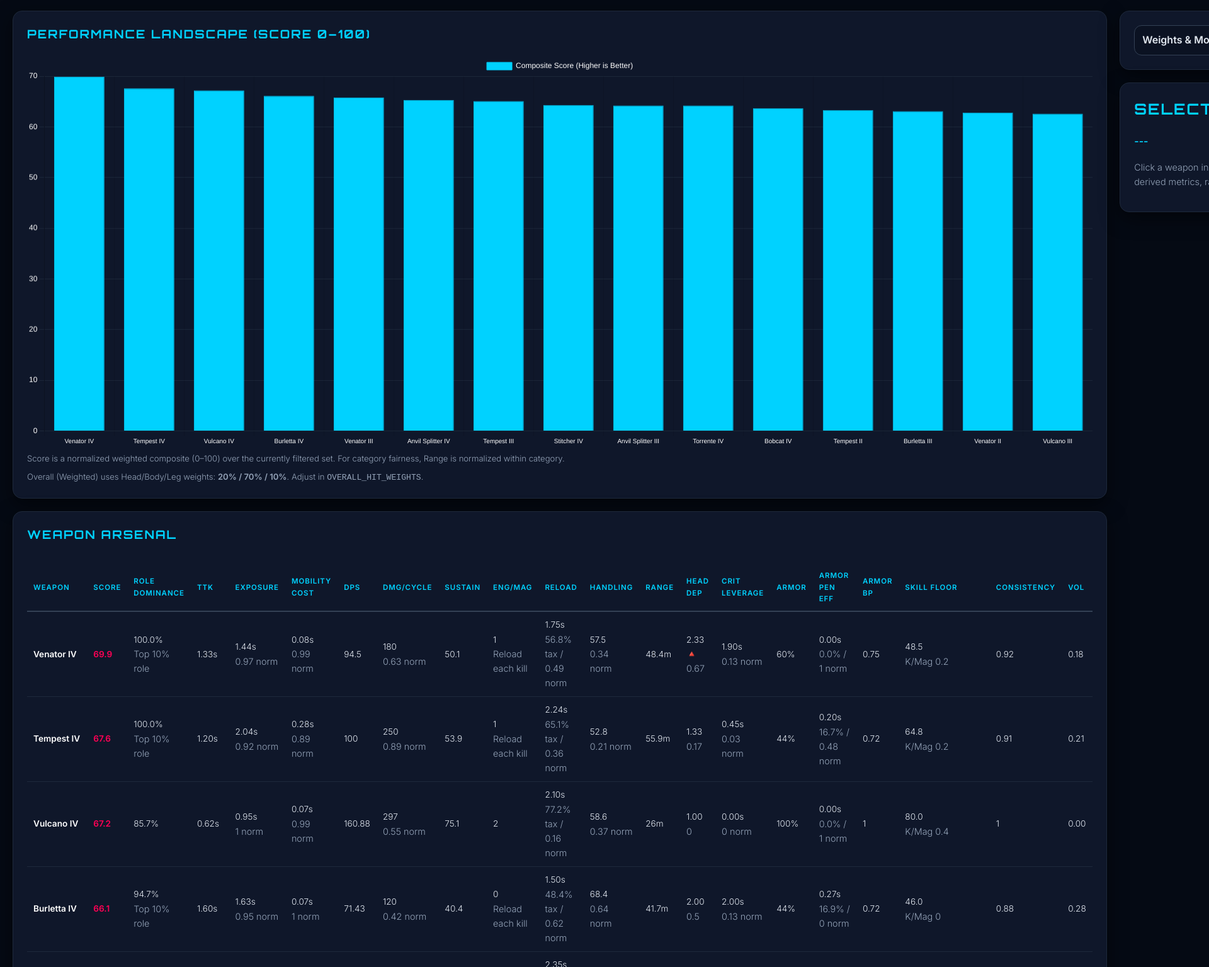
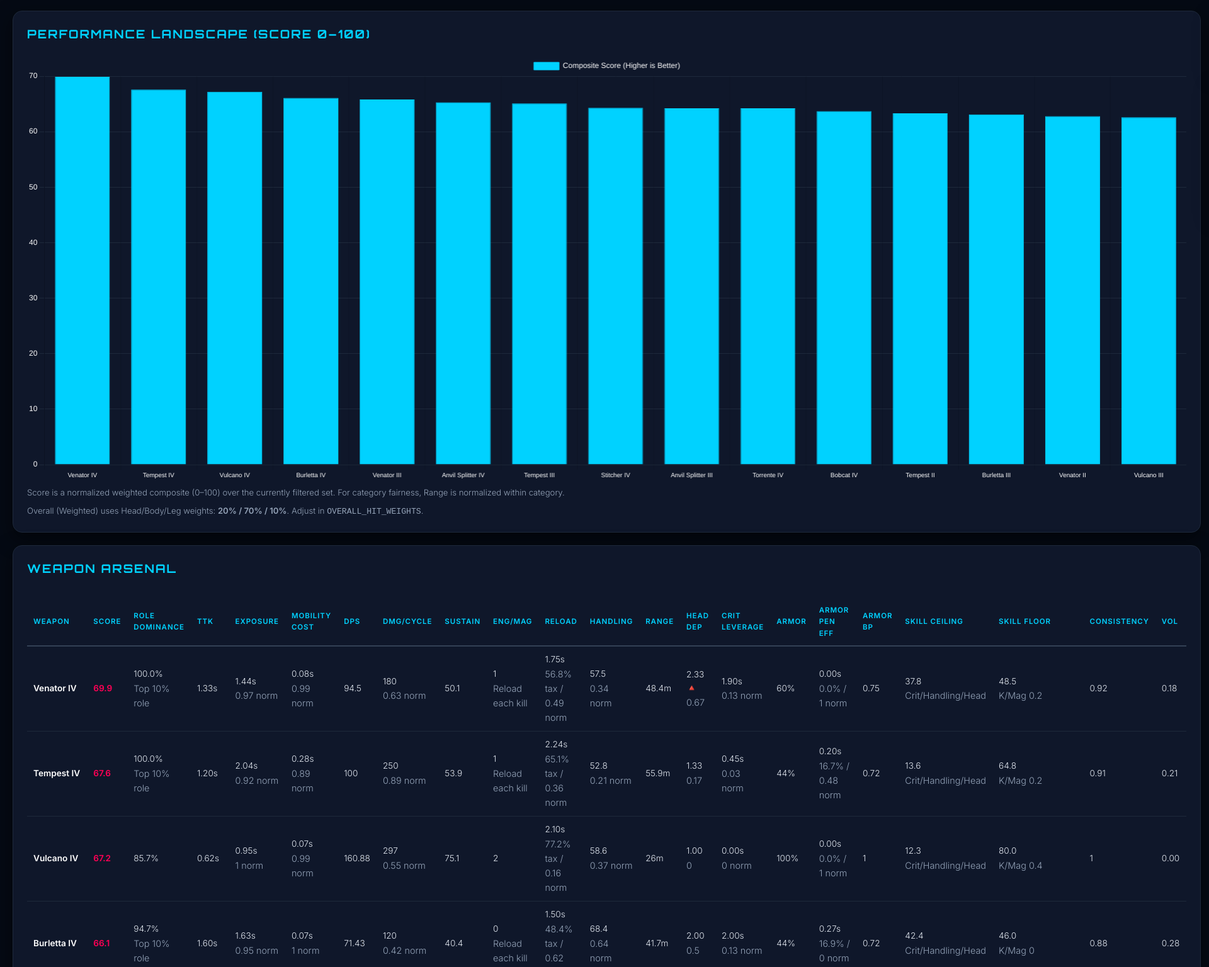
Before and after one commit to CoDzBeast/ArcData, a plain HTML site: page index.html in a window 1280 px wide. Shown: the part 208-1744 px from the top of the page at 63% size, 1920 px wide, since content can reach past the window. Drawn offline with nearby package versions, Linux system fonts and the light colour scheme.

Commit message:
Add skill ceiling score

```diff
--- a/assets/js/main.js
+++ b/assets/js/main.js
@@ -214,6 +214,11 @@ function updateUI() {
     const skillFloor01 = skillFloorParts.length
       ? (skillFloorParts.reduce((a, b) => a + b, 0) / skillFloorParts.length)
       : null;
+    const skillCeilParts = [d.CritLeverageNorm, d.HandlingIndexNorm, d.HeadDepNorm]
+      .filter(v => typeof v === "number" && isFinite(v));
+    const skillCeiling01 = skillCeilParts.length
+      ? (skillCeilParts.reduce((a, b) => a + b, 0) / skillCeilParts.length)
+      : null;
 
     return {
       ...d,
@@ -225,6 +230,8 @@ function updateUI() {
       KillsPerMagNorm: normalized.nKillsPerMag,
       SkillFloorScore01: skillFloor01,
       SkillFloorScore: typeof skillFloor01 === "number" ? Math.round(skillFloor01 * 1000) / 10 : null,
+      SkillCeilingScore01: skillCeiling01,
+      SkillCeilingScore: typeof skillCeiling01 === "number" ? Math.round(skillCeiling01 * 1000) / 10 : null,
       Score: score,
       Score01: score01,
       DistanceBandScores: bandScores.scores,
@@ -436,6 +443,11 @@ function showDetails(name) {
   const skillFloor01 = skillFloorParts.length
     ? (skillFloorParts.reduce((a, b) => a + b, 0) / skillFloorParts.length)
     : null;
+  const skillCeilingParts = [critLevNorm, handlingNorm, headDepNorm]
+    .filter(v => typeof v === "number" && isFinite(v));
+  const skillCeiling01 = skillCeilingParts.length
+    ? (skillCeilingParts.reduce((a, b) => a + b, 0) / skillCeilingParts.length)
+    : null;
 
   const firingMode = d['Firing Mode'] || 'N/A';
   const armorPenAttr = d['Armor Pen'] || 'N/A';
@@ -472,6 +484,7 @@ function showDetails(name) {
     ["Exposure (Inv)", normalized.nExposure],
     ["Mobility Cost (Inv)", normalized.nMobilityCost],
     ["Skill Floor", skillFloor01],
+    ["Skill Ceiling", skillCeiling01],
   ];
 
   const bandScoreRows = Object.entries(bandScores.scores)
@@ -483,6 +496,7 @@ function showDetails(name) {
       <div class="grid2">
         <div class="kv"><b>Score</b><span class="highlight">${isFinite(score) ? score.toFixed(1) : "-"}</span></div>
         <div class="kv"><b>Skill Floor</b><span>${skillFloor01 !== null ? (skillFloor01 * 100).toFixed(1) : "-"}</span></div>
+        <div class="kv"><b>Skill Ceiling</b><span>${skillCeiling01 !== null ? (skillCeiling01 * 100).toFixed(1) : "-"}</span></div>
         <div class="kv"><b>Role Dominance</b><span>${dominanceTxt}${dominanceBadge ? ` <span class="subtle">(${dominanceBadge})</span>` : ""}</span></div>
         <div class="kv"><b>${zone} TTK vs ${armor}</b><span>${ttk ? ttk.toFixed(2)+"s" : "-"}</span></div>
         <div class="kv"><b>Exposure Time</b><span>${exposureTxt}</span></div>
--- a/assets/js/rendering.js
+++ b/assets/js/rendering.js
@@ -88,6 +88,10 @@ export function renderTable(list, onRowClick) {
     const skillFloorCell = (skillFloorTxt === "-")
       ? "-"
       : `${skillFloorTxt}<div class="subtle">${typeof d.KillsPerMagNorm === "number" ? `K/Mag ${Math.round(d.KillsPerMagNorm * 100) / 100}` : "Head/Cons/K/Mag"}</div>`;
+    const skillCeilingTxt = (typeof d.SkillCeilingScore === "number") ? d.SkillCeilingScore.toFixed(1) : "-";
+    const skillCeilingCell = (skillCeilingTxt === "-")
+      ? "-"
+      : `${skillCeilingTxt}<div class="subtle">Crit/Handling/Head</div>`;
     const bpTxt = (typeof d.ArmorBreakpointScore === "number") ? Math.round(d.ArmorBreakpointScore * 100) / 100 : "-";
 
     return `
@@ -110,6 +114,7 @@ export function renderTable(list, onRowClick) {
         <td>${armTxt}</td>
         <td>${armorPenCell}</td>
         <td>${bpTxt}</td>
+        <td>${skillCeilingCell}</td>
         <td>${skillFloorCell}</td>
         <td>${consTxt}</td>
         <td>${volTxt}</td>
--- a/assets/js/sorting.js
+++ b/assets/js/sorting.js
@@ -45,6 +45,7 @@ function getSortValue(row, key) {
     case "Armor": return row.ArmorCons ?? null;
     case "ArmorPen": return row.ArmorPenScore ?? null;
     case "ArmorBP": return row.ArmorBreakpointScore ?? null;
+    case "SkillCeiling": return row.SkillCeilingScore01 ?? null;
     case "SkillFloor": return row.SkillFloorScore01 ?? null;
     case "Consistency": return row.ConsistencyScore ?? null;
     case "Vol": return row.Vol ?? null;
--- a/index.html
+++ b/index.html
@@ -107,6 +107,7 @@
                   <th class="sortable" data-sort="ArmorCons">Armor</th>
                   <th class="sortable" data-sort="ArmorPen">Armor Pen Eff</th>
                   <th class="sortable" data-sort="ArmorBP">Armor BP</th>
+                  <th class="sortable" data-sort="SkillCeiling">Skill Ceiling</th>
                   <th class="sortable" data-sort="SkillFloor">Skill Floor</th>
                   <th class="sortable" data-sort="Consistency">Consistency</th>
                   <th class="sortable" data-sort="Vol">Vol</th>
```
